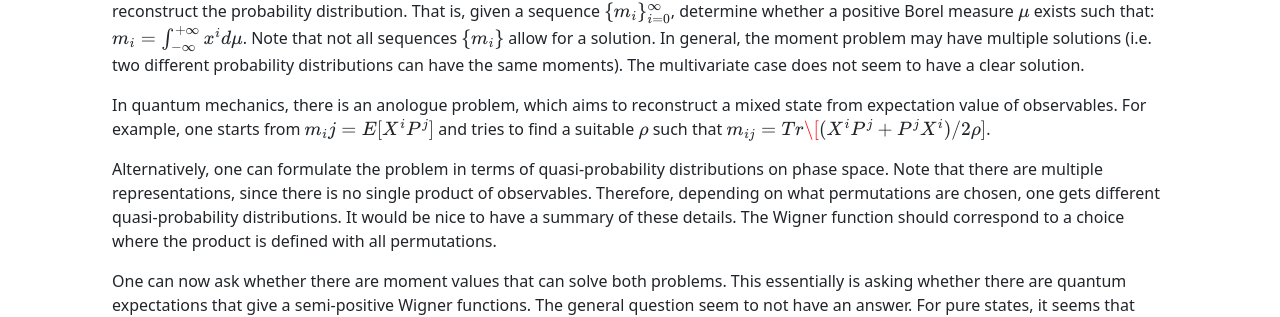
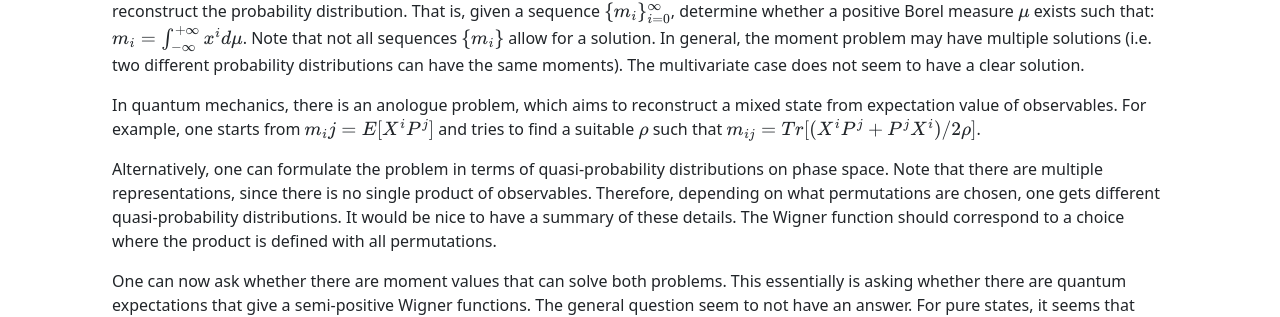
Before and after one commit to assumptionsofphysics/assumptionsofphysics.github.io, a Jekyll site: the page built from _problems/011-QuantumMomentProblem.md, in a window 1280 px wide. Shown: the part 310-627 px from the top of the page. Built offline with Jekyll 4.4.1, drawn with Linux system fonts in a browser that asks for light colours; nearby versions of some CDN libraries; some web fonts are replaced.

Commit message:
Fixing typo

```diff
--- a/_problems/011-QuantumMomentProblem.md
+++ b/_problems/011-QuantumMomentProblem.md
@@ -18,7 +18,7 @@ multivariate case does not seem to have a clear solution.
 
 In quantum mechanics, there is an anologue problem, which aims to reconstruct
 a mixed state from expectation value of observables. For example, one starts from $$m_ij = E[X^iP^j]$$ and tries
-to find a suitable $$\rho$$ such that $$m_{ij} = Tr\[(X^iP^j + P^jX^i)/2 \rho]$$.
+to find a suitable $$\rho$$ such that $$m_{ij} = Tr[(X^iP^j + P^jX^i)/2 \rho]$$.
 
 Alternatively, one can formulate the problem in terms of quasi-probability distributions on phase space. Note that
 there are multiple representations, since there is no single product of observables. Therefore, depending on what
```
